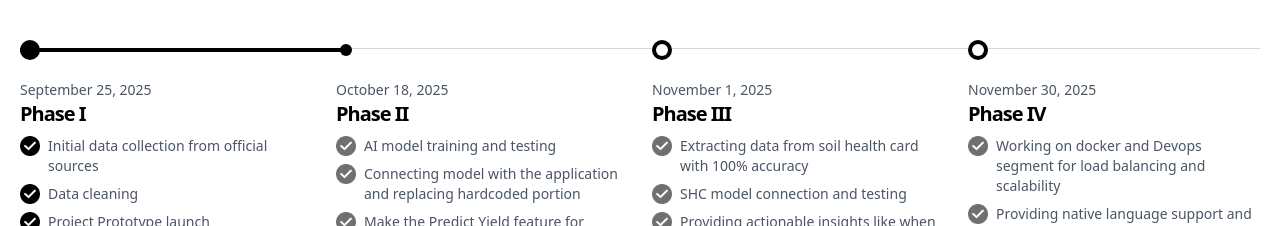
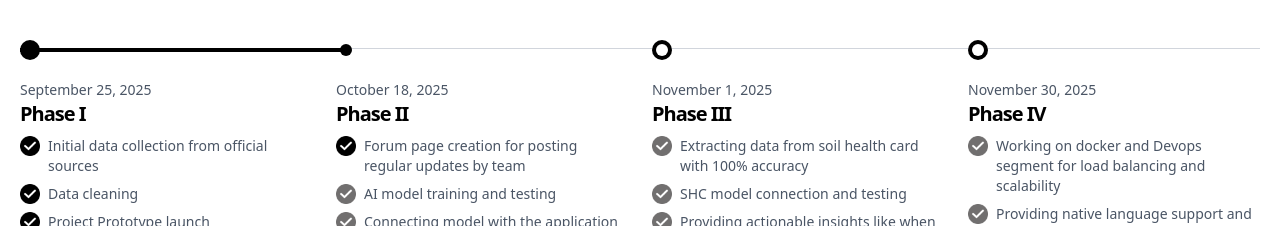
Before and after one commit to alamrumman/Tech-Sahayak-, a React (Vite) app in the folder Front/: page / in a window 1280 px wide. Shown: the part 1060-1286 px from the top of the page. Built offline with nearby package versions, Linux system fonts and the light colour scheme; no server answers.

Commit message:
Updated timeline ,reached a milestone

```diff
--- a/Front/src/Madecomp/Timeline.jsx
+++ b/Front/src/Madecomp/Timeline.jsx
@@ -38,6 +38,10 @@ const timelineEventsData = [
     title: "Phase II",
     status: "current",
     description: [
+      {
+        text: "Forum page creation for posting regular updates by team",
+        isDone: true,
+      },
       { text: "AI model training and testing", isDone: false },
       {
         text: "Connecting model with the application and replacing hardcoded portion",
@@ -80,7 +84,6 @@ const timelineEventsData = [
       },
     ],
   },
-
 ];
 
 const TimelineItem = ({ date, title, description, isLast, status }) => (
```
